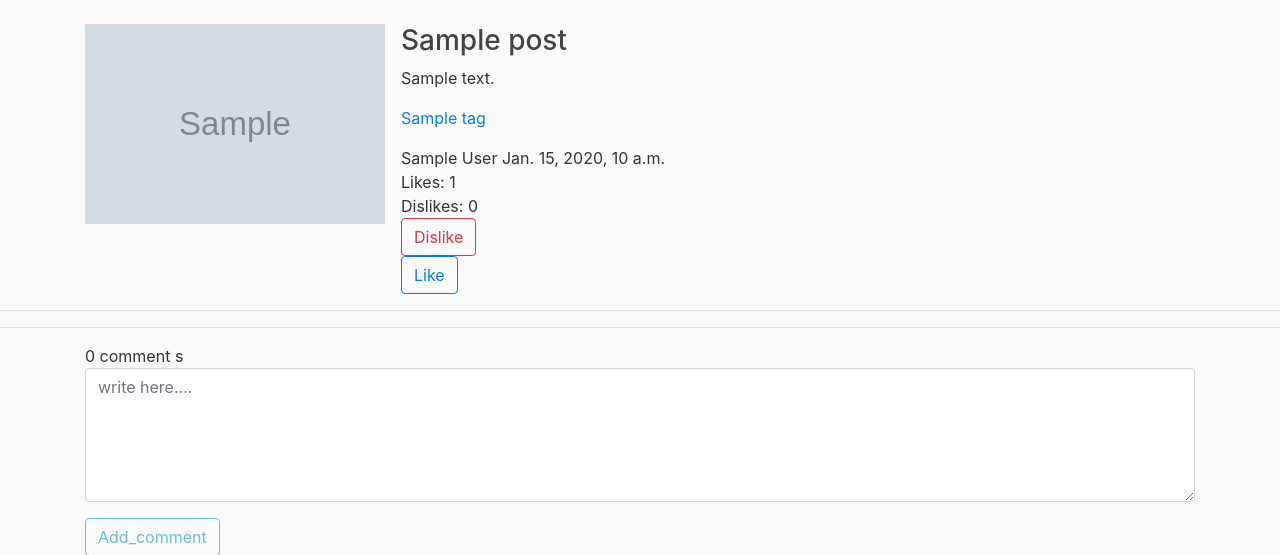
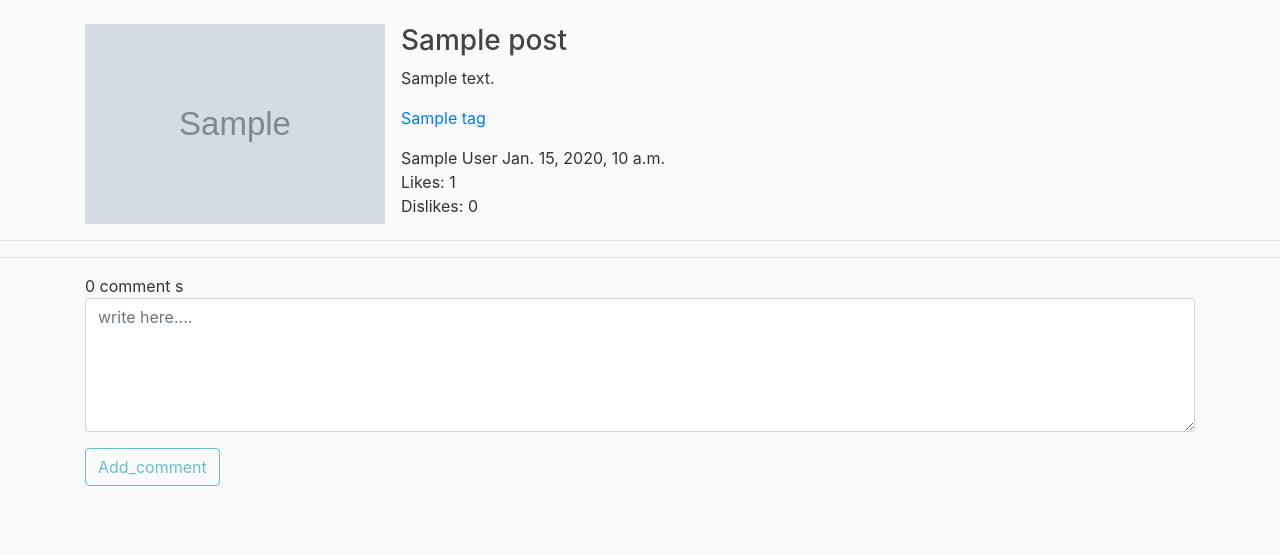
Before and after one commit to tarek1500/Python-Blog, a Django app: page /showpost/1 in a window 1280 px wide. Shown: the part 56-611 px from the top of the page. Run offline with Django 3.2, Linux system fonts and the light colour scheme; tables that the repository leaves empty hold one stand-in row (values such as "Sample post"); grey boxes marked "Sample" are stand-in pictures; some libraries are stand-ins or nearby versions.

Commit message:
Fix redirect bugs

```diff
--- a/blog/templates/blog/landpage.html
+++ b/blog/templates/blog/landpage.html
@@ -70,7 +70,7 @@
                   <h3>{{post.title}}</h3>
                   <blockquote>{{post.snippet}}</blockquote>
                   {% for tag in post.tags.all %}
-                  <p><a href="withtag/{{ tag.id }}">{{ tag }}</a></p>
+                  <p><a href="/showpost/withtag/{{ tag.id }}">{{ tag }}</a></p>
                   {% endfor %}
                   <div>
                   <span>{{post.created_at}}</span>
--- a/blog/templates/blog/onePost.html
+++ b/blog/templates/blog/onePost.html
@@ -42,7 +42,7 @@
             <h3>{{post.title}}</h3>
             <blockquote>{{post.body}}</blockquote>
             {% for tag in post.tags.all %}
-            <p><a href="/blog/withtag/{{ tag.id }}">{{ tag }}</a></p>
+            <p><a href="/showpost/withtag/{{ tag.id }}">{{ tag }}</a></p>
             {% endfor %}
             <!-- todo: make tags href -->
             <div>
--- a/blog/templates/blog/posts.html
+++ b/blog/templates/blog/posts.html
@@ -42,7 +42,7 @@
             <h3>{{post.title}}</h3>
             <blockquote>{{post.snippet}}</blockquote>
             {% for tag in post.tags.all %}
-            <p><a href="withtag/{{ tag.id }}">{{ tag }}</a></p>
+            <p><a href="/showpost/withtag/{{ tag.id }}">{{ tag }}</a></p>
             {% endfor %}
             <div>
             <span>{{post.created_at}}</span>
--- a/blog/views.py
+++ b/blog/views.py
@@ -40,7 +40,7 @@ def categoryPosts(request, cat):
 def searchPost(request):
     queryset= request.GET.get("query")
     if queryset:
-        queryset_list=Post.objects.filter(Q(title__icontains=queryset)| Q(tag__tag__icontains=queryset))
+        queryset_list=Post.objects.filter(Q(title__icontains=queryset) | Q(tag__name__icontains=queryset))
         context = {'posts':queryset_list}
         return render(request,'posts.html',context)
     else:
@@ -57,13 +57,13 @@ def showPostsByTags(request, id):
 def showpost(request, num):
     is_liked=None
     post = Post.objects.get(id=num)
-    like = Like.objects.filter(post_id=post)
+    like = Like.objects.filter(post=post)
 
     post_likes = like.filter(like = True).count()
     post_dislikes = like.filter(like = False).count()
 
     if request.user.is_authenticated:
-        like = Like.objects.filter(post_id=post, userId=request.user)
+        like = Like.objects.filter(post=post, user=request.user)
 
         if like.exists():
             if like.get().like == True:
@@ -71,7 +71,7 @@ def showpost(request, num):
             else:
                 is_liked=False
 
-    comments=Comment.objects.filter(post_id=post.id , reply=None).order_by('-id')
+    comments=Comment.objects.filter(post=post.id , reply=None).order_by('-id')
     if request.method =='POST':
         comment_form=CommentForm(request.POST or None)
         if comment_form.is_valid():
@@ -80,7 +80,7 @@ def showpost(request, num):
             comment_qs=None
             if reply_id:
                 comment_qs=Comment.objects.get(id=reply_id)
-            comment=Comment.objects.create(post_id=post,user_id=request.user , content=content , reply=comment_qs)
+            comment=Comment.objects.create(post=post, user=request.user , content=content , reply=comment_qs)
             comment.save()
             comment_form = CommentForm()
     else :
@@ -90,15 +90,15 @@ def showpost(request, num):
 
 @login_required
 def like(request,num):
-    if not Like.objects.filter(post_id=num, userId=request.user.id).exists():
+    if not Like.objects.filter(post=num, user=request.user.id).exists():
         post = Post.objects.get(id=num)
 
         if request.POST.get('like') == '1':
-            Like.objects.create(post_id=post, userId=request.user, like = True)
+            Like.objects.create(post=post, user=request.user, like = True)
         else:
-            Like.objects.create(post_id=post, userId=request.user, like = False)
+            Like.objects.create(post=post, user=request.user, like = False)
 
-        like = Like.objects.filter(post_id=post, like = 0)
+        like = Like.objects.filter(post=post, like = 0)
 
         if like.count() >= 10:
             like.delete()
--- a/cp/templates/post/create.html
+++ b/cp/templates/post/create.html
@@ -5,7 +5,7 @@
 {% block container %}
 	<h1 class="h3 mb-4 text-gray-800"><a href="{% url 'cp:post-index' %}">Go back</a></h1>
 
-	<form method="POST" class="user">
+	<form method="POST" class="user" enctype="multipart/form-data">
 		{% csrf_token %}
 		{{ form|crispy }}
 		<div class="text-center">
--- a/cp/views.py
+++ b/cp/views.py
@@ -198,7 +198,7 @@ def postEdit(request, id):
 	post = Post.objects.get(id = id)
 
 	if request.method == 'POST':
-		form = PostForm(request.POST, instance = post)
+		form = PostForm(request.POST, request.FILES, instance = post)
 
 		if form.is_valid():
 			form.save()
--- a/templates/index.html
+++ b/templates/index.html
@@ -62,7 +62,7 @@
                 <h5><b> Category :  </b><span>{{post.category}}</span></h5>
                 <blockquote>{{post.snippet}}</blockquote>
                 {% for tag in post.tag.all %}
-                <p><strong>{{tag}}</strong></p>
+                <p><strong><a href="/showpost/withtag/{{ tag.id }}">{{ tag }}</a></strong></p>
                 {% endfor %}
                 <div> <small><b>Published by :</b>
                   <span>{{post.author}}</span></small>
--- a/templates/onePost.html
+++ b/templates/onePost.html
@@ -51,7 +51,7 @@
         <h3>{{post.title}}</h3>
         <blockquote>{{post.body}}</blockquote>
         {% for tag in post.tag.all %}
-        <p><a href="/withtag/{{ tag.id }}">{{ tag }}</a></p>
+        <p><a href="/showpost/withtag/{{ tag.id }}">{{ tag }}</a></p>
         {% endfor %}
         <!-- todo: make tags href -->
         <div>
@@ -59,7 +59,8 @@
         <span>{{post.created_at}}</span>
         </div>
         <span>Likes: {{ post_likes }}</span><br>
-        <span>Dislikes: {{ post_dislikes }}</span>
+		<span>Dislikes: {{ post_dislikes }}</span>
+		{% if request.user.is_authenticated %}
         <form method="post" action="like/{{post.id}}">
             {% csrf_token %}
             {% if is_liked == None %}
@@ -73,7 +74,8 @@
               <input type="hidden" name="like" value="1">
               <button type="submit" class= "btn btn-outline-primary ">Like</button>
             {% endif %}
-        </form>
+		</form>
+		{% endif %}
     </div>
 
 </div>
--- a/templates/posts.html
+++ b/templates/posts.html
@@ -50,7 +50,7 @@
           <h5><b> Category :  </b><span>{{post.category}}</span></h5>
           <blockquote>{{post.snippet}}</blockquote>
           {% for tag in post.tag.all %}
-          <p><strong>{{tag}}</strong></p>
+          <p><strong><a href="/showpost/withtag/{{ tag.id }}">{{ tag }}</a></strong></p>
           {% endfor %}
           <div> <small><b>Published by :</b>
             <span>{{post.author}}</span></small>
```
Also changed, not shown: requirements.txt (deleted, +0 -9 lines).
